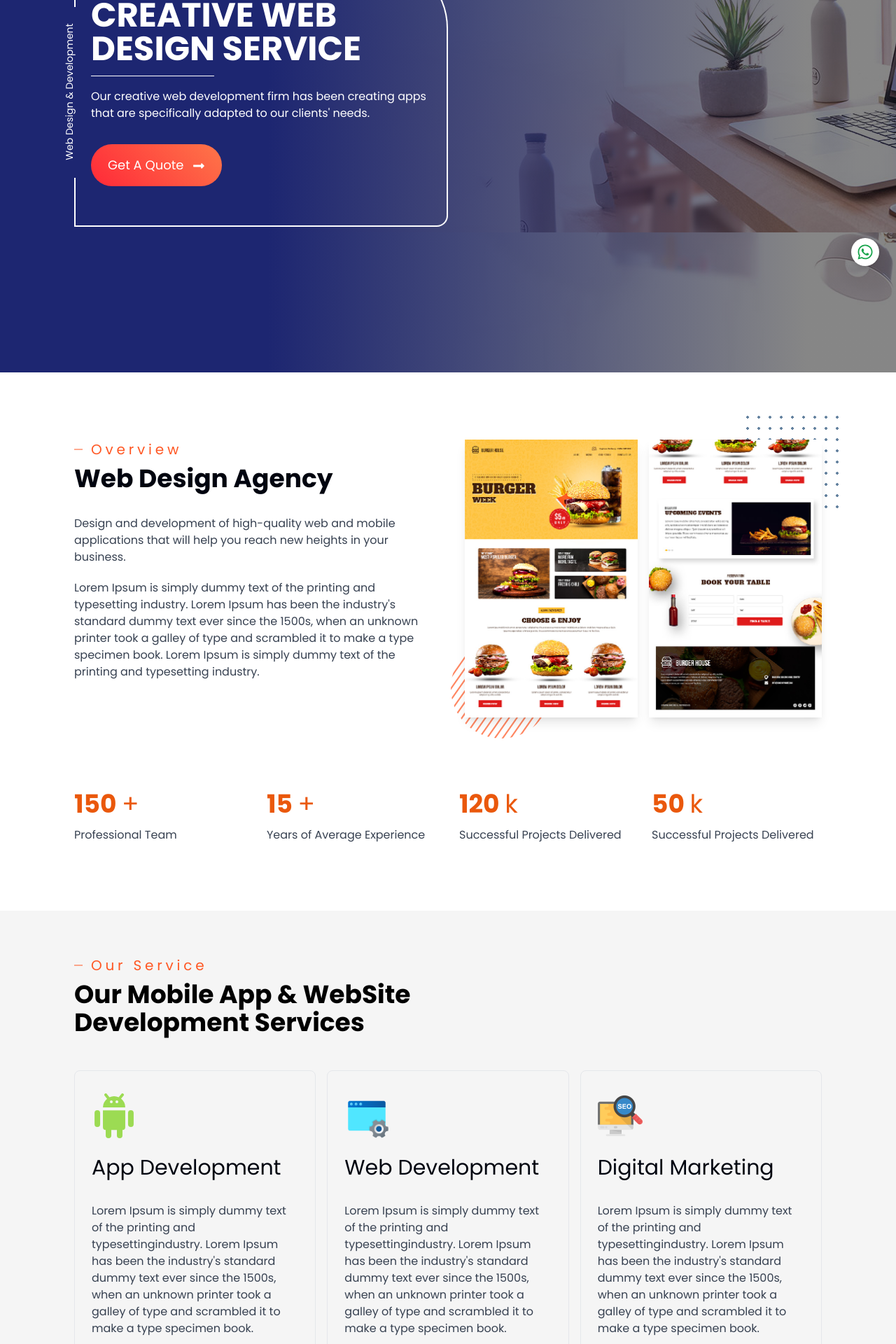
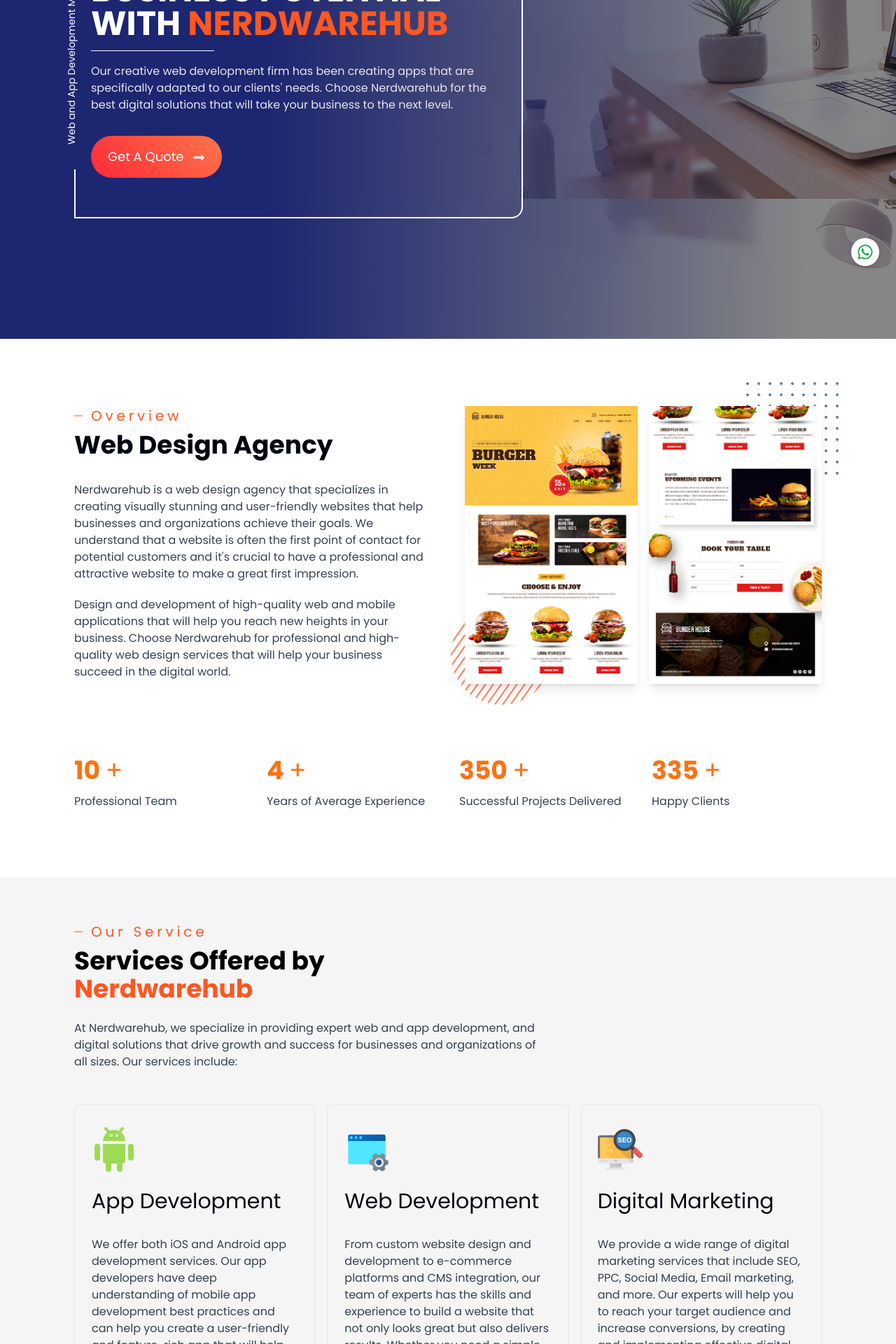
Before and after one commit to Jamalahmad123/nerdware-hub-portfolio, a React (Vite) app: page /services in a window 1280 px wide. Shown: the part 380-2300 px from the top of the page at 70% size. Built offline with nearby package versions, Linux system fonts and the light colour scheme.

Commit message:
content changes done

```diff
--- a/src/Components/WorkPlace.jsx
+++ b/src/Components/WorkPlace.jsx
@@ -12,19 +12,20 @@
 const WorkPlace = () => {
   return (
     <section className="overflow-hidden relative">
-      <div className="bg__purple w-[400px] h-[400px] rounded-full absolute left-0 right-0 -top-[200px] mx-auto -z-10" />
+      <div className="bg__orange w-[400px] h-[400px] rounded-full absolute left-0 right-0 -top-[200px] mx-auto -z-10" />
       <Wrapper className="space-y-12">
         <div className="space-y-4">
           <h2 className="text-2xl text-white text-center font-bold md:text-3xl">
             Our Workplace Technologies
           </h2>
           <p className="font-normal text-dimWhite text-lg max-w-4xl mx-auto text-center">
-            Our Workplace Technologies Center is focused on working with
-            business leaders to help them maximize their productivity, reduce
-            costs and meet social needs in the 21st century. Our Workplace
-            Technologies Center is focused on working with business leaders to
-            help them maximize their productivity, reduce costs and meet social
-            needs in the 21st century.
+            Our team of experts stays up-to-date with the latest technologies
+            and trends, ensuring that our clients always have access to the most
+            effective and efficient solutions. We pride ourselves on our ability
+            to understand and meet the unique needs of each client, and our
+            commitment to delivering results that exceed expectations. Choose
+            Nerdwarehub for the best digital solutions that will take your
+            business to the next level.
           </p>
         </div>
         {/* slider */}
--- a/src/Components/shared/Statistics.jsx
+++ b/src/Components/shared/Statistics.jsx
@@ -5,35 +5,35 @@
     <div className={`lg:relative lg:mx-auto rounded-xl z-[999] ${styles}`}>
       <div className="grid grid-cols-2 md:grid-cols-3 lg:grid-cols-4 justify-between gap-8">
         <div className="space-y-3">
-          <h2 className="text-orange-600">
-            150 <span className="font-medium">+</span>
+          <h2 className="text-orange-500">
+            10 <span className="font-medium">+</span>
           </h2>
           <p className={`${commonStyles.sectionpara} text-gray-700`}>
             Professional Team
           </p>
         </div>
         <div className="space-y-3">
-          <h2 className="text-orange-600">
-            15 <span className="font-medium">+</span>
+          <h2 className="text-orange-500">
+            4 <span className="font-medium">+</span>
           </h2>
           <p className={`${commonStyles.sectionpara} text-gray-700`}>
             Years of Average Experience
           </p>
         </div>
         <div className="space-y-3">
-          <h2 className="text-orange-600">
-            120 <span className="font-medium">k</span>
+          <h2 className="text-orange-500">
+            350 <span className="font-medium">+</span>
           </h2>
           <p className={`${commonStyles.sectionpara} text-gray-700`}>
             Successful Projects Delivered
           </p>
         </div>
         <div className="space-y-3">
-          <h2 className="text-orange-600">
-            50 <span className="font-medium">k</span>
+          <h2 className="text-orange-500">
+            335 <span className="font-medium">+</span>
           </h2>
           <p className={`${commonStyles.sectionpara} text-gray-700`}>
-            Successful Projects Delivered
+            Happy Clients
           </p>
         </div>
       </div>
--- a/src/Data/constant.js
+++ b/src/Data/constant.js
@@ -319,17 +319,17 @@
   {
     id: 1,
     title: "Why do I need a mobile-friendly website?",
-    desc: "This is the second item's accordion body. It is hidden by default, until the collapse plugin adds the appropriate classes that we use to style each element. These classes control the overall appearance, as well as the showing and hiding via CSS transitions. You can modify any of this with custom CSS or overriding our default variables. It's also worth noting that just about any HTML can go within the though the transition does limit overflow.",
+    desc: "In today's digital age, having a mobile-friendly website is crucial for the success of any business. With more and more people using their mobile devices to access the internet, it's important for your website to be optimized for mobile viewing. This means that your website should be designed to be easily navigated and read on smaller screens and with touch-based interactions.",
   },
   {
     id: 2,
     title: "What is the difference between custom and ready-to-use software?",
-    desc: "This is the second item's accordion body. It is hidden by default, until the collapse plugin adds the appropriate classes that we use to style each element. These classes control the overall appearance, as well as the showing and hiding via CSS transitions. You can modify any of this with custom CSS or overriding our default variables. It's also worth noting that just about any HTML can go within the though the transition does limit overflow.",
+    desc: "Custom software and ready-to-use software are two different types of software that are used to solve different problems. Custom software is developed specifically for a particular organization or business, taking into account the unique needs, requirements and constraints of that organization. Custom software is designed and built from scratch, by a team of developers, to meet the specific needs of the organization that is commissioning it. Ready-to-use software, on the other hand, is a pre-built software solution that is available for purchase or subscription, and it is intended to be used by a wide range of organizations or individuals. These software are built to meet the general needs of multiple organizations or individuals and not tailored to specific needs. They are easy to use and can be quickly implemented.",
   },
   {
     id: 3,
     title: "Which Technology or Tools used for Website Designing?",
-    desc: "This is the second item's accordion body. It is hidden by default, until the collapse plugin adds the appropriate classes that we use to style each element. These classes control the overall appearance, as well as the showing and hiding via CSS transitions. You can modify any of this with custom CSS or overriding our default variables. It's also worth noting that just about any HTML can go within the though the transition does limit overflow.",
+    desc: "There are many different technologies and tools that can be used for website designing and development. Some of the most commonly used include: HTML, CSS, and JavaScript: These are the fundamental building blocks of the web. HTML provides the structure and content of the website, CSS is used for styling and layout, and JavaScript is used for dynamic functionality and interactivity. Adobe Photoshop, Sketch, Adobe XD, and Figma are some of the most popular tools used to design and create website layouts. MySQL, SQL Server, MongoDB are some of the popular databases that are used to store and manage website data.",
   },
 ];
 
--- a/src/assets/index.js
+++ b/src/assets/index.js
@@ -44,7 +44,7 @@
 import experience from "./experience.png";
 import investment from "./investment.png";
 import onTime from "./on-time.png";
-import onlineLearning from "./online-learning.png";
+import qualityIcon from "./quality-icon.png";
 import doubtImg from "./doubt.svg";
 
 // Team Members
@@ -101,7 +101,7 @@
   computer2,
   experience,
   onTime,
-  onlineLearning,
+  qualityIcon,
   investment,
   doubtImg,
 };
--- a/src/index.css
+++ b/src/index.css
@@ -10,7 +10,7 @@
     @apply py-16;
   }
   h1 {
-    @apply text-3xl font-bold md:text-4xl lg:text-5xl;
+    @apply text-2xl font-bold sm:text-3xl md:text-4xl lg:text-5xl;
   }
   h2 {
     @apply text-3xl font-bold md:text-4xl;
@@ -297,9 +297,9 @@
 /* Contact */
 .bg-contact {
   background-image: linear-gradient(
-      to right bottom,
-      rgba(0, 0, 0, 0.5),
-      rgba(0, 0, 0, 0.5)
+      90deg,
+      #1d2671 50%,
+      rgb(255 41 56 / 50%) 90%
     ),
     url("/contact-us.jpg");
 }
@@ -307,9 +307,9 @@
 /* BG Project */
 .bg-project {
   background-image: linear-gradient(
-      to right bottom,
-      rgba(0, 0, 0, 0.8),
-      rgba(0, 0, 0, 0.8)
+      90deg,
+      #1d2671 50%,
+      rgb(255 41 56 / 50%) 90%
     ),
     url("/project-hero.jpg");
 }
--- a/src/pages/About.jsx
+++ b/src/pages/About.jsx
@@ -58,33 +58,33 @@
         </Wrapper>
       </header>
       <section>
-        <Wrapper className="flex flex-col gap-12 items-start lg:flex-row lg:gap-24">
-          <div className="flex-1 w-full space-y-14">
-            <h4 className="text-[1.2rem] leading-[2rem] md:leading-[3rem] font-semibold text-tertiary md:text-[2rem]">
-              To bring inspiration and innovation to every business in the
-              world.
-            </h4>
+        <Wrapper className="flex flex-col gap-12 items-center justify-center md:flex-row lg:gap-24">
+          <div className="flex-1 w-full">
             <figure>
               <img src={missionAbout} alt="mission-about" />
             </figure>
           </div>
           <header className="flex-1 space-y-8">
             <h5 className={`${commonStyles.scriptHeading}`}>Mission</h5>
+            <h4 className="text-[1.2rem] leading-[2rem] md:leading-[3rem] font-semibold text-tertiary md:text-[2rem]">
+              To bring inspiration and innovation to every business in the
+              world.
+            </h4>
             <p className={`${commonStyles.sectionpara}`}>
-              We are a multi-award-winning digital consulting and engineering
-              firm that provides end-to-end Online solutions to enterprises,
-              independent firms.
+              At Nerdwarehub, our mission is to empower businesses and
+              organizations with cutting-edge digital solutions that drive
+              growth and success. We strive to deliver innovative and
+              personalized services that help our clients stay ahead of the
+              competition and achieve their goals. From website development and
+              design to digital marketing and analytics, we are dedicated to
+              providing the expertise and support needed to thrive in today's
+              digital landscape.
             </p>
-            <h4 className="text-[1.2rem] leading-[2rem] md:leading-[2.5rem] font-semibold text-tertiary md:text-[1.6rem]">
+            {/* <h4 className="text-[1.2rem] leading-[2rem] md:leading-[2.5rem] font-semibold text-tertiary md:text-[1.6rem]">
               We are a multi-award-winning digital consulting and engineering
               firm that provides end-to-end software solutions to enterprises,
               independent software vendors, digital agencies, and startups.
-            </h4>
-            <p className={`${commonStyles.sectionpara}`}>
-              Expertise helps Blueket tackle the world's most difficult
-              challenges. Blueket provides digital products for worldwide brands
-              on the web.
-            </p>
+            </h4> */}
           </header>
         </Wrapper>
       </section>
@@ -120,15 +120,18 @@
               />
             </figure>
             <div className="flex-1">
-              <h2>Mike Chavker</h2>
+              <h2>Adeel Atif</h2>
               <p className="text-orange-600 font-light mt-3 mb-8">
-                Founder & Director of Blueket
+                Founder & Director of NerdwareHub
               </p>
               <p className="text-primary">
-                This approach enables us to deliver effective digital solutions
-                that empower businesses and allow them to scale. We create
-                unparalleled technological experiences for their clients and
-                help them stay ahead of the digital curve.
+                The founder of Nerdwarehub, a digital agency, is a visionary
+                entrepreneur with a passion for technology and a track record of
+                success in the industry. With a background in computer science
+                and a deep understanding of the digital landscape, they founded
+                Nerdwarehub with the goal of providing businesses and
+                organizations with the tools and expertise they need to thrive
+                in today's digital world.
               </p>
               <div className="mt-8 space-y-4">
                 <span className="text-dimGray text-sm">Follow me on</span>
--- a/src/pages/Services.jsx
+++ b/src/pages/Services.jsx
@@ -12,8 +12,8 @@
   doubtImg,
   experience,
   investment,
-  onlineLearning,
   onTime,
+  qualityIcon,
   seoIcon,
   serviceProject1,
   serviceProject2,
@@ -29,31 +29,31 @@
   {
     id: 1,
     title: "App Development",
-    desc: "Lorem Ipsum is simply dummy text of the printing and typesettingindustry. Lorem Ipsum has been the industry's standard dummy text ever since the 1500s, when an unknown printer took a galley of type and scrambled it to make a type specimen book.",
+    desc: "We offer both iOS and Android app development services. Our app developers have deep understanding of mobile app development best practices and can help you create a user-friendly and feature-rich app that will help your business reach new heights.",
     Icon: android,
   },
   {
     id: 2,
     title: "Web Development",
-    desc: "Lorem Ipsum is simply dummy text of the printing and typesettingindustry. Lorem Ipsum has been the industry's standard dummy text ever since the 1500s, when an unknown printer took a galley of type and scrambled it to make a type specimen book.",
+    desc: "From custom website design and development to e-commerce platforms and CMS integration, our team of experts has the skills and experience to build a website that not only looks great but also delivers results. Whether you need a simple brochure website or a complex web application, we have the expertise to create a solution that meets your specific needs.",
     Icon: webIcon,
   },
   {
     id: 3,
     title: "Digital Marketing",
-    desc: "Lorem Ipsum is simply dummy text of the printing and typesettingindustry. Lorem Ipsum has been the industry's standard dummy text ever since the 1500s, when an unknown printer took a galley of type and scrambled it to make a type specimen book.",
+    desc: "We provide a wide range of digital marketing services that include SEO, PPC, Social Media, Email marketing, and more. Our experts will help you to reach your target audience and increase conversions, by creating and implementing effective digital marketing strategies.",
     Icon: seoIcon,
   },
   {
     id: 4,
     title: "Content Writing",
-    desc: "Lorem Ipsum is simply dummy text of the printing and typesettingindustry. Lorem Ipsum has been the industry's standard dummy text ever since the 1500s, when an unknown printer took a galley of type and scrambled it to make a type specimen book.",
+    desc: "Our team of experienced writers can create high-quality content that engages your audience, drives traffic to your website and improves your search engine rankings. From blog posts and articles to product descriptions and website copy, we can help you create compelling and informative content that will help your business stand out.",
     Icon: copywritingIcon,
   },
   {
     id: 5,
     title: "eCommerce Development",
-    desc: "Lorem Ipsum is simply dummy text of the printing and typesettingindustry. Lorem Ipsum has been the industry's standard dummy text ever since the 1500s, when an unknown printer took a galley of type and scrambled it to make a type specimen book.",
+    desc: "We offer a range of ecommerce services that include platform selection, customization, payment gateway integration, and more. Whether you're just getting started or looking to take your existing ecommerce business to the next level, our experts can help you create a seamless and effective online store that will increase sales and drive revenue.",
     Icon: shopIcon,
   },
 ];
@@ -62,26 +62,26 @@
   {
     id: 1,
     title: "Experienced & Skilled Resources",
-    desc: "Blueket is a company that specialises in risk management and general safety. We will bring value to your business farm while also ensuring.",
+    desc: "Our team of developers has a deep understanding of the latest technologies and trends in the industry, and they are skilled in building high-quality, feature-rich apps and websites that deliver results.",
     icon: experience,
   },
   {
     id: 2,
     title: "Cost-effective & On-time Delivery",
-    desc: "If you think to have a better outcome with low cost then Blueket is the one. We are offering the best technology solution at an affordable price.",
+    desc: "We understand that cost is always a concern, so we work with you to create a solution that fits your budget while delivering maximum value on time.",
     icon: onTime,
   },
   {
     id: 3,
-    title: "Flexible Pricing & Working Models",
-    desc: "We always ensure that our task is handed over within the given time. Our main priority is customers gratification.",
+    title: "Scalability and Flexibility",
+    desc: "We build our solutions keeping in mind the scalability and flexibility, so that it can be easily adaptable to the changing business needs.",
     icon: investment,
   },
   {
     id: 4,
-    title: "No Expenses on Training & Retaining",
-    desc: "We always ensure that our task is handed over within the given time. Our main priority is customers gratification.",
-    icon: onlineLearning,
+    title: "Quality assurance",
+    desc: "We have strict quality control process in place, to ensure that all our deliverables are of the highest quality.",
+    icon: qualityIcon,
   },
 ];
 
@@ -90,17 +90,20 @@
     <>
       <section className={`bg-service min-h-screen ${commonStyles.flexCenter}`}>
         <Wrapper className="flex items-center justify-between">
-          <div className="px-6 py-14 border-2 border-l-0 rounded-tr-[100px] rounded-br-2xl border-white md:flex-2 relative service-content">
-            <span className="-rotate-90 absolute left-[-105px] top-[47%] block text-white text-sm">
-              Web Design & Development
+          <div className="px-6 py-14 border-2 border-l-0 rounded-tr-[100px] rounded-br-2xl border-white md:flex-[0_0_60%] relative service-content">
+            <span className="-rotate-90 absolute left-[-130px] top-[47%] block text-white text-sm">
+              Web and App Development Mastery
             </span>
             <div className="space-y-8">
               <h1 className="text-white uppercase relative">
-                creative web design service
+                Unleash Your Business Potential with{" "}
+                <span className="text-[#ff5723]">Nerdwarehub</span>
               </h1>
-              <p className="text-white">
+              <p className="text-gray-200">
                 Our creative web development firm has been creating apps that
-                are specifically adapted to our clients' needs.
+                are specifically adapted to our clients' needs. Choose
+                Nerdwarehub for the best digital solutions that will take your
+                business to the next level.
               </p>
               <BtnLink styles="rounded-full bg__orange text-white inline-block group">
                 Get a Quote{" "}
@@ -117,17 +120,19 @@
               <h5 className={`${commonStyles.scriptHeading} mb-2`}>Overview</h5>
               <h2 className="text-primary">Web Design Agency</h2>
               <p className="mt-8 mb-5 text-gray-700">
+                Nerdwarehub is a web design agency that specializes in creating
+                visually stunning and user-friendly websites that help
+                businesses and organizations achieve their goals. We understand
+                that a website is often the first point of contact for potential
+                customers and it's crucial to have a professional and attractive
+                website to make a great first impression.
+              </p>
+              <p className="text-gray-700">
                 Design and development of high-quality web and mobile
                 applications that will help you reach new heights in your
-                business.
-              </p>
-              <p className="text-gray-700">
-                Lorem Ipsum is simply dummy text of the printing and typesetting
-                industry. Lorem Ipsum has been the industry's standard dummy
-                text ever since the 1500s, when an unknown printer took a galley
-                of type and scrambled it to make a type specimen book. Lorem
-                Ipsum is simply dummy text of the printing and typesetting
-                industry.
+                business. Choose Nerdwarehub for professional and high-quality
+                web design services that will help your business succeed in the
+                digital world.
               </p>
             </div>
             <div className="flex gap-4 relative">
@@ -160,9 +165,15 @@
               Our Service
             </h5>
             <h2>
-              Our Mobile App & WebSite <br className="hidden md:block" />{" "}
-              Development Services
+              Services Offered by <br className="hidden md:block" />{" "}
+              <span className="text-[#ff5723]">Nerdwarehub</span>
             </h2>
+            <p className="mt-6 text-gray-700 max-w-2xl">
+              At Nerdwarehub, we specialize in providing expert web and app
+              development, and digital solutions that drive growth and success
+              for businesses and organizations of all sizes. Our services
+              include:
+            </p>
           </header>
           <div className="grid grid-cols-1 md:grid-cols-2 lg:grid-cols-3 gap-4 xl:gap-8">
             {services.map((service) => (
@@ -225,7 +236,7 @@
           <div className="flex-1">
             <h5 className={`${commonStyles.scriptHeading} mb-3`}>Hire Us</h5>
             <h2 className="text-primary">
-              Why Hire The Blueket As Your Mobile App Development Company?
+              Why Hire The Nerdwarehub As Your Digital Solutions Company?
             </h2>
             <div className="mt-10 space-y-6">
               {hireUs.map((item) => (
```
Also changed, not shown: src/Components/Nav.jsx (+8 -2 lines), src/Components/shared/AccordianItem.jsx (+10 -12 lines), src/pages/Contact.jsx (+22 -13 lines), src/pages/Projects.jsx (+7 -5 lines), src/assets/quality-icon.png (added).
